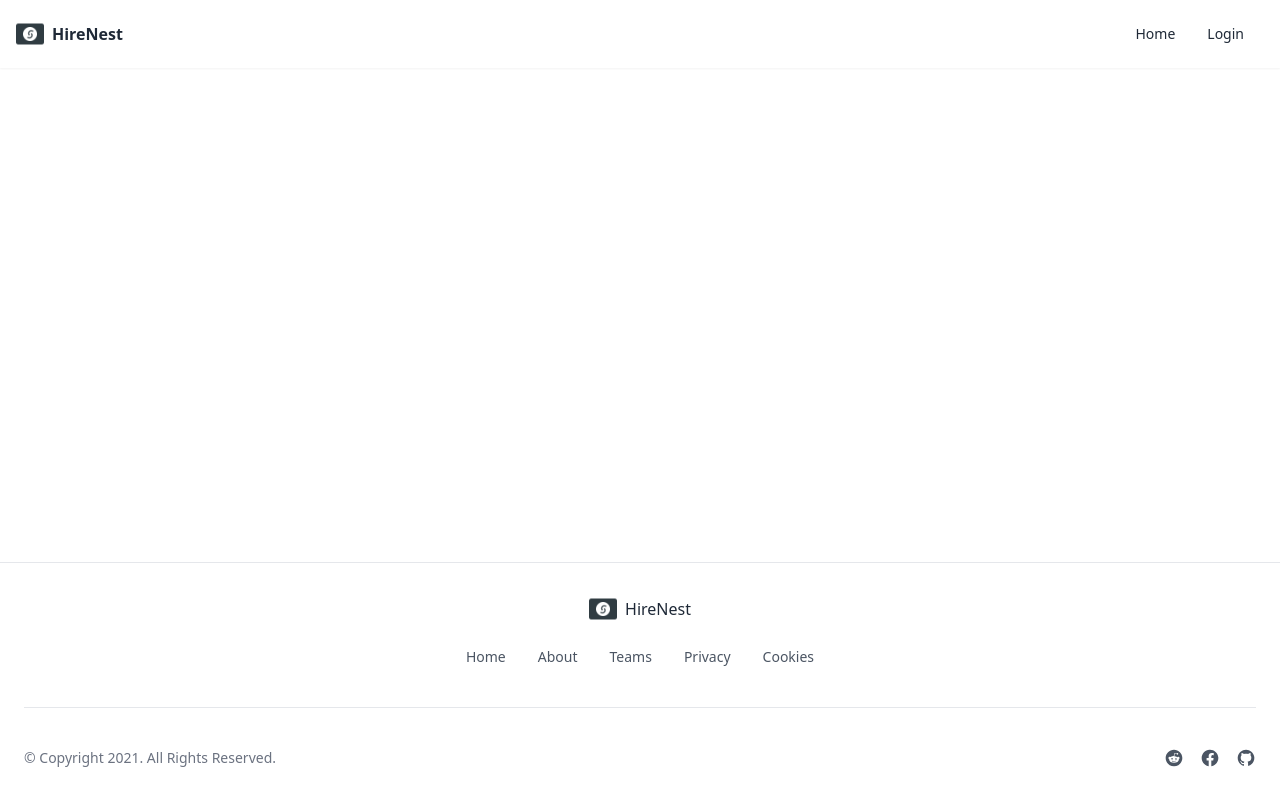
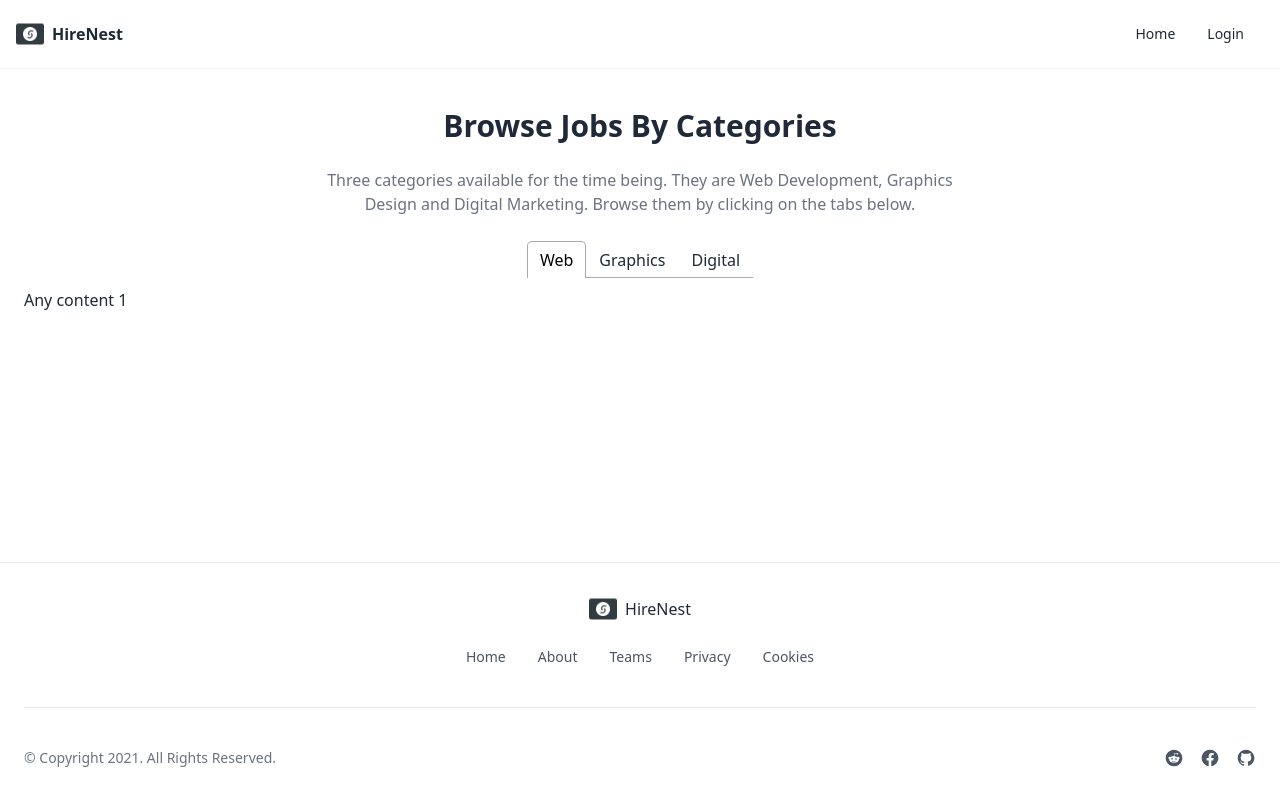
Before and after one commit to ashrafultusar/HireNest-clint-repo, a React (Vite) app: page / in a window 1280 px wide. Built offline with nearby package versions, Linux system fonts and the light colour scheme; no server answers.

Commit message:
added job tab categories section

```diff
--- a/package.json
+++ b/package.json
@@ -16,8 +16,10 @@
     "react": "^18.3.1",
     "react-dom": "^18.3.1",
     "react-router-dom": "^6.26.1",
+    "react-tabs": "^6.0.2",
     "react-toastify": "^10.0.5",
-    "sort-by": "^1.2.0"
+    "sort-by": "^1.2.0",
+    "swiper": "^11.1.10"
   },
   "devDependencies": {
     "@eslint/js": "^9.9.0",
--- /dev/null
+++ b/src/Component/Carousel.jsx
@@ -0,0 +1,52 @@
+// Import Swiper React components
+import { Swiper, SwiperSlide } from "swiper/react";
+
+// Import Swiper styles
+import "swiper/css";
+import "swiper/css/pagination";
+import "swiper/css/navigation";
+
+import bgimg1 from "../assets/images/carousel1.jpg";
+import bgimg2 from "../assets/images/carousel2.jpg";
+import bgimg3 from "../assets/images/carousel3.jpg";
+
+// import required modules
+import { Autoplay, Pagination, Navigation } from "swiper/modules";
+import { Slide } from "react-toastify";
+
+export default function Carousel() {
+  return (
+    <div className="container px-6 py-10 mx-auto">
+      <Swiper
+        spaceBetween={30}
+        centeredSlides={true}
+        loop={true}
+        autoplay={{
+          delay: 5000,
+          disableOnInteraction: false,
+        }}
+        pagination={{
+          clickable: true,
+        }}
+        navigation={true}
+        modules={[Autoplay, Pagination, Navigation]}
+        className="mySwiper"
+      >
+        <SwiperSlide>
+          <Slide
+            image={bgimg1}
+            text={"Get Your Web Development Projects Done in minutes"}
+          ></Slide>
+          <Slide
+            image={bgimg2}
+            text={"Get Your Graphics Design Projects Done in minutes"}
+          ></Slide>
+          <Slide
+            image={bgimg3}
+            text={"Get Your Digital Marketing Projects Done in minutes"}
+          ></Slide>
+        </SwiperSlide>
+      </Swiper>
+    </div>
+  );
+}
--- /dev/null
+++ b/src/Component/Slider.jsx
@@ -0,0 +1,30 @@
+import React from 'react';
+import { Link } from 'react-router-dom';
+
+const Slider = ({image,text}) => {
+    return (
+        <div
+      className='w-full bg-center bg-cover h-[38rem]'
+      style={{
+        backgroundImage: `url(${image})`,
+      }}
+    >
+      <div className='flex items-center justify-center w-full h-full bg-gray-900/70'>
+        <div className='text-center'>
+          <h1 className='text-3xl font-semibold text-white lg:text-4xl'>
+            {text}
+          </h1>
+          <br />
+          <Link
+            to='/add-job'
+            className='w-full px-5 py-4 mt-4 text-sm font-medium text-white capitalize transition-colors duration-300 transform bg-gray-600 rounded-md lg:w-auto hover:bg-gray-500 focus:outline-none focus:bg-gray-500'
+          >
+            Post Job & Hire Expert
+          </Link>
+        </div>
+      </div>
+    </div>
+    );
+};
+
+export default Slider;
--- /dev/null
+++ b/src/Component/TabCatagorey.jsx
@@ -0,0 +1,42 @@
+import { Tab, Tabs, TabList, TabPanel } from "react-tabs";
+import "react-tabs/style/react-tabs.css";
+
+const TabCatagorey = () => {
+  return (
+    <div>
+      <Tabs>
+              <div className="container  px-6 py-10 mx-auto">
+              <h1 className='text-2xl font-semibold text-center text-gray-800 capitalize lg:text-3xl '>
+          Browse Jobs By Categories
+        </h1>
+
+        <p className='max-w-2xl mx-auto my-6 text-center text-gray-500 '>
+          Three categories available for the time being. They are Web
+          Development, Graphics Design and Digital Marketing. Browse them by
+          clicking on the tabs below.
+        </p>
+
+          <div className="flex items-center justify-center">
+            <TabList>
+              <Tab>Web</Tab>
+              <Tab>Graphics</Tab>
+              <Tab>Digital</Tab>
+            </TabList>
+          </div>
+
+          <TabPanel>
+            <h2>Any content 1</h2>
+          </TabPanel>
+          <TabPanel>
+            <h2>Any content 2</h2>
+          </TabPanel>
+          <TabPanel>
+            <h2>Any content 3</h2>
+          </TabPanel>
+        </div>
+      </Tabs>
+    </div>
+  );
+};
+
+export default TabCatagorey;
--- a/src/Pages/Home.jsx
+++ b/src/Pages/Home.jsx
@@ -1,9 +1,12 @@
-import React from 'react';
+
+import Carousel from '../Component/Carousel';
+import TabCatagorey from '../Component/TabCatagorey';
 
 const Home = () => {
     return (
         <div>
-
+            {/* <Carousel></Carousel> */}
+            <TabCatagorey></TabCatagorey>
         </div>
     );
 };
```
Also changed, not shown: 1 other file (tests, documents, lock files or other folders).
